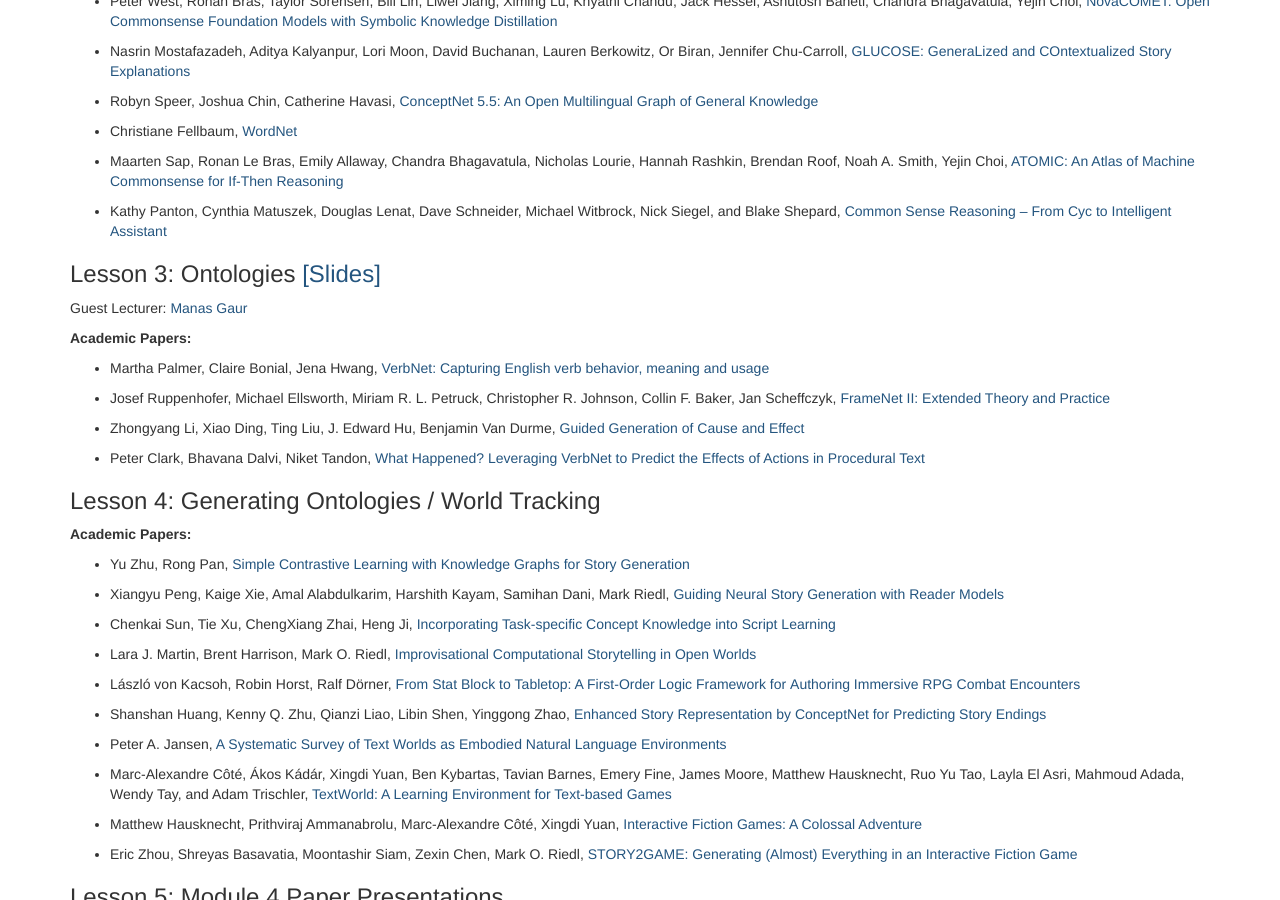
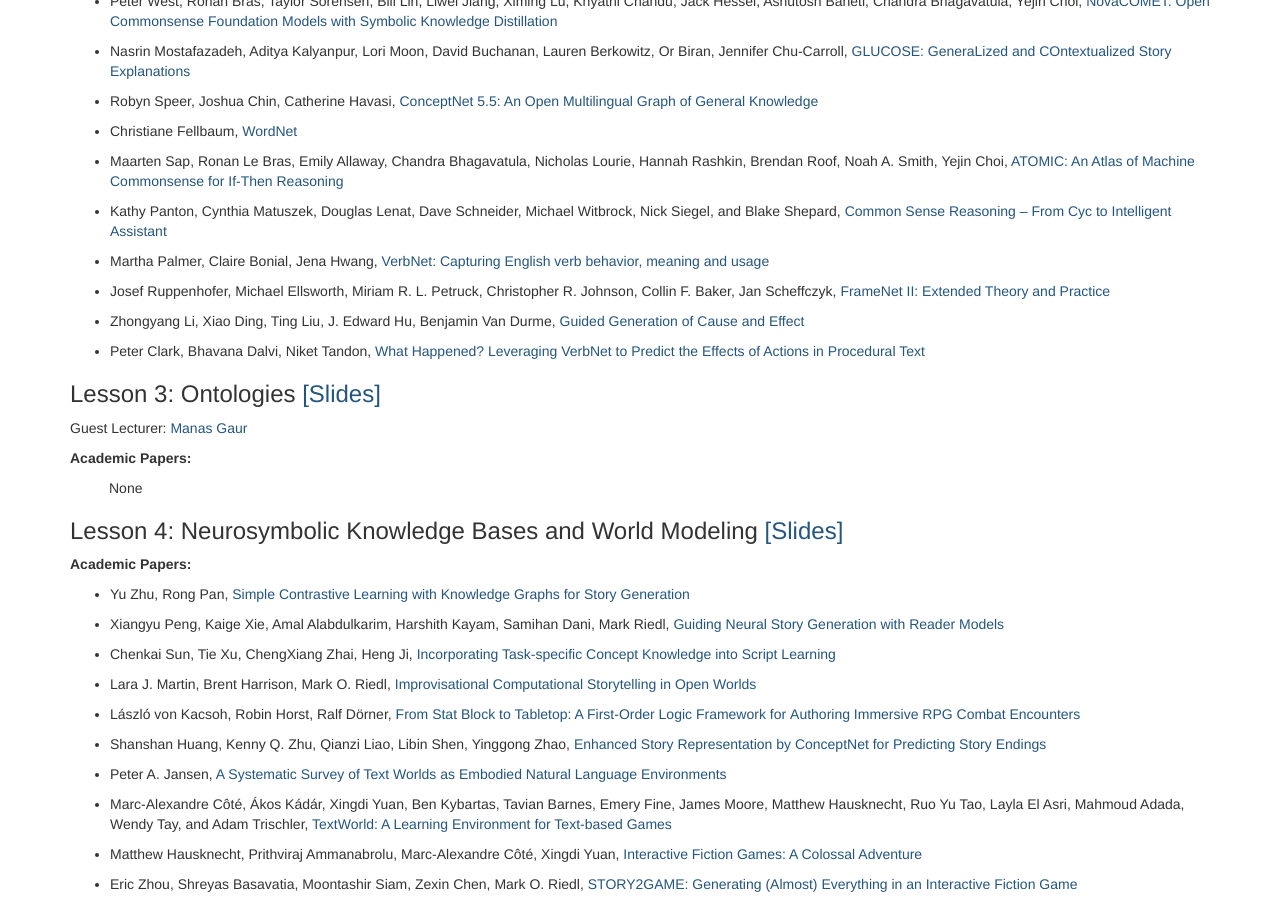
Before and after one commit to lara-martin/neurosymbolic-text-gen, a Jekyll site: the page built from modules.md, in a window 1280 px wide and 900 px high, scrolled down 6349 px. Built offline with Jekyll 4.4.1, drawn with Linux system fonts in a browser that asks for light colours; nearby versions of some CDN libraries; a script that is not in the unit is left out; part of the change alters nothing that is shown.

Commit message:
11/3 slides

```diff
--- a/_data/lectures.yaml
+++ b/_data/lectures.yaml
@@ -199,7 +199,7 @@
   type: no_lecture
 -
   date: 2026-11-03
-  title:  Generating Ontologies / World Tracking
+  title:  Neurosymbolic Knowledge Bases and World Modeling
 
 
 -
--- a/_data/modules.yaml
+++ b/_data/modules.yaml
@@ -649,6 +649,22 @@
           title: Common Sense Reasoning – From Cyc to Intelligent Assistant
           authors: Kathy Panton, Cynthia Matuszek, Douglas Lenat, Dave Schneider, Michael Witbrock, Nick Siegel, and Blake Shepard
           url: https://www.csee.umbc.edu/courses/graduate/691/spring13/01/papers/FromCycToIntelligentAssistant-IJHCS-LNAI3864.pdf
+        -
+          title: "VerbNet: Capturing English verb behavior, meaning and usage"
+          authors:  Martha Palmer, Claire Bonial, Jena Hwang
+          url: https://www.oxfordhandbooks.com/view/10.1093/oxfordhb/9780199842193.001.0001/oxfordhb-9780199842193-e-15
+        -
+         title:  "FrameNet II: Extended Theory and Practice"
+         authors: Josef Ruppenhofer, Michael Ellsworth, Miriam R. L. Petruck, Christopher R. Johnson, Collin F. Baker, Jan Scheffczyk
+         url: https://akb89.github.io/myValencer/framenet_book.pdf
+        -
+          title: Guided Generation of Cause and Effect
+          authors: Zhongyang Li, Xiao Ding, Ting Liu, J. Edward Hu, Benjamin Van Durme
+          url: https://www.ijcai.org/Proceedings/2020/0502
+        -
+          title: "What Happened? Leveraging VerbNet to Predict the Effects of Actions in Procedural Text"
+          authors: Peter Clark, Bhavana Dalvi, Niket Tandon
+          url: https://arxiv.org/abs/1804.05435
       optional:
 
     -
@@ -659,29 +675,12 @@
       video:
       length:
       readings:
-        -
-          title: "VerbNet: Capturing English verb behavior, meaning and usage"
-          authors:  Martha Palmer, Claire Bonial, Jena Hwang
-          url: https://www.oxfordhandbooks.com/view/10.1093/oxfordhb/9780199842193.001.0001/oxfordhb-9780199842193-e-15
-        -
-         title:  "FrameNet II: Extended Theory and Practice"
-         authors: Josef Ruppenhofer, Michael Ellsworth, Miriam R. L. Petruck, Christopher R. Johnson, Collin F. Baker, Jan Scheffczyk
-         url: https://akb89.github.io/myValencer/framenet_book.pdf
 
-        -
-          title: Guided Generation of Cause and Effect
-          authors: Zhongyang Li, Xiao Ding, Ting Liu, J. Edward Hu, Benjamin Van Durme
-          url: https://www.ijcai.org/Proceedings/2020/0502
-        -
-          title: "What Happened? Leveraging VerbNet to Predict the Effects of Actions in Procedural Text"
-          authors: Peter Clark, Bhavana Dalvi, Niket Tandon
-          url: https://arxiv.org/abs/1804.05435
+
 
     -
-      title: Generating Ontologies / World Tracking
-      guest_speaker:
-      guest_url:
-      slides: #slides/25-11-06_ontologies.pdf
+      title: Neurosymbolic Knowledge Bases and World Modeling
+      slides: slides/26-11-03_neurosymbolic-kbs-world-modeling.pdf
       video:
       length:
       readings:
```
Also changed, not shown: 1 other file.
